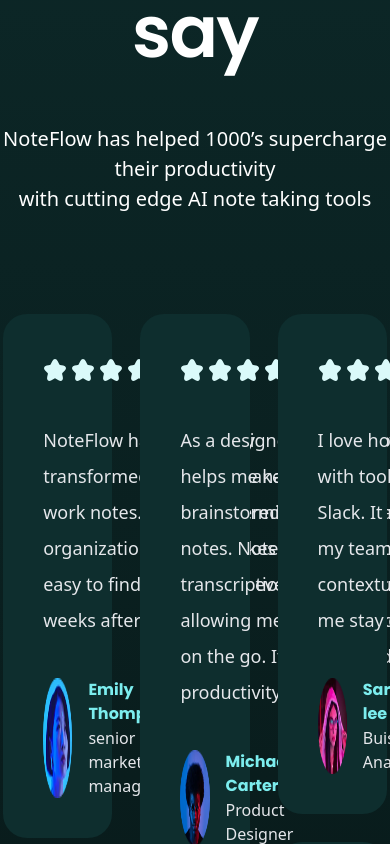
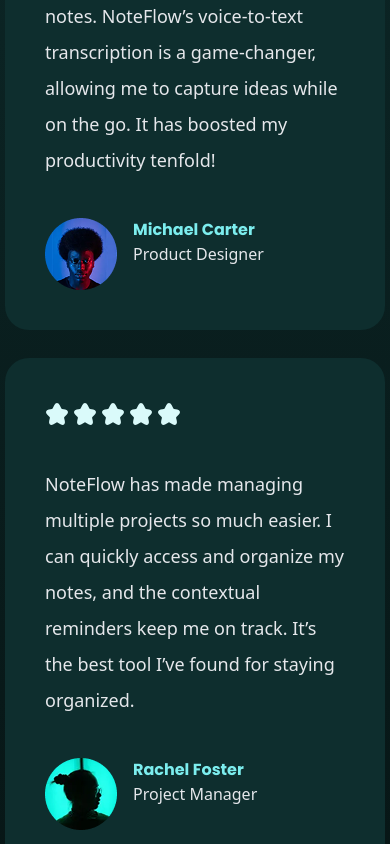
Before and after one commit to Himanshu-sharma05/SAAS-LANDING-PAGE-AI-NOTES, a React (Vite) app: page / in a window 390 px wide. Shown: the part 6080-6924 px from the top of the page. Built offline with nearby package versions, Linux system fonts and the light colour scheme.

Commit message:
Testimonial made responsive

```diff
--- a/src/components/Testimonials.jsx
+++ b/src/components/Testimonials.jsx
@@ -8,19 +8,19 @@
         setOpened((prev)=> !prev)
     }
   return (
-    <div className='h-full overflow-x-hidden pb-40 flex flex-col items-center gap-10 pt-40  text-white bg-gradient-to-b to-[#061212] from-[#0E2E2E]'>
+    <div className='h-full overflow-x-hidden pb-40 flex flex-col items-center gap-10 md:pt-40  text-white bg-gradient-to-b to-[#061212] from-[#0E2E2E]'>
          <button className='p-3 shadow-lg shadow-[#0E2E2E] w-fit px-6 bg-[#44E5E7] text-black rounded-3xl'>Testimonials</button>
-         <div className="heading text-center text-[8.5vh] leading-[80px] tracking-tight font-[Poppins] font-semibold">
+         <div className="heading text-center text-4xl md:text-[8.5vh] md:leading-[80px] tracking-tight font-[Poppins] font-semibold">
          What our AI-powered<br/> notetakers have to say
                  </div>
 
-                 <div className="subheading text-center text-xl font-light leading-[30px] mt-3">
+                 <div className="subheading text-center text-xl font-light leading-[30px] md:mt-3">
                  <p>NoteFlow has helped 1000’s supercharge their productivity </p>
                  <p>with cutting edge AI note taking tools</p>
                  </div>
 
-           <div className="testimonial-cards mt-15 flex gap-7 px-20 ">
-                <div className="left-layer flex flex-col gap-7 ">
+           <div className="testimonial-cards mt-15 flex gap-7 md:px-20 ">
+                <div className="hidden left-layer md:flex md:flex-col gap-7 ">
                     <Testimonial text={"NoteFlow has completely transformed the way I manage my work notes. The AI-powered organization feature makes it so easy to find what I need, even weeks after the fact."} name={"Emily Thompson"} position={"senior marketing manager"} profileimg={"/Images/profiles/Emily.png"} rating={5} />
                     <Testimonial text={"The smart organization of my notes is impressive. I used to waste time searching for information, but now NoteFlow does the heavy lifting."} name={"Jonathan Moore"} position={"Software Engineer"} profileimg={"/Images/profiles/Jonathan.png"} rating={4} />
                     {opened ? <Testimonial text={"The AI-driven categorization helps me keep my content ideas organized and searchable, saving me hours every week. Highly recommended!"} name={"Olivia Carter"} position={"Content Strategist"} profileimg={"/Images/profiles/Olivia.png"} rating={5} />
@@ -44,7 +44,7 @@
 
 
                 </div>
-                <div className="right-layer flex flex-col gap-7 ">
+                <div className="hidden right-layer md:flex md:flex-col gap-7 ">
                     <Testimonial text={"I love how NoteFlow integrates with tools like Google Drive and Slack. It makes collaboration with my team so much smoother. The contextual reminders have helped me stay on top of critical deadlines."} name={"Sarah lee"}  position={"Buisness Analyst"} profileimg={"/Images/profiles/Sarah.png"} rating={5} />
                     <Testimonial text={"As a startup founder, my days are packed with meetings and ideas. NoteFlow’s voice-to-text feature lets me capture thoughts while I’m on the move."} name={"Daniel Harris"} position={"Entrepreneur"} profileimg={"/Images/profiles/Daniel.png"} rating={4} />
                     {opened ? <Testimonial text={"I rely heavily on my notes during client calls and follow-ups. The ability to automatically receive reminders based on my notes has made my follow-up process much smoother and more efficient."} name={"Jessica Gonzalez"} position={"Sales Executive"} profileimg={"/Images/profiles/Jessica.png"} rating={4} />
@@ -74,7 +74,7 @@
 }
 
 const Testimonial = ({text,profileimg,name,position,rating})=>{
-    return(<div className='w-[28vw] h-fit p-7 px-10 pb-10 flex flex-col bg-[#0E2E2E] rounded-3xl'>
+    return(<div className='md:w-[28vw] h-fit p-7 px-10 pb-10 flex flex-col bg-[#0E2E2E] rounded-3xl'>
         <div className="top">
             <div className="stars mt-4 mb-4">
             <Rating rating={rating}/>
```
